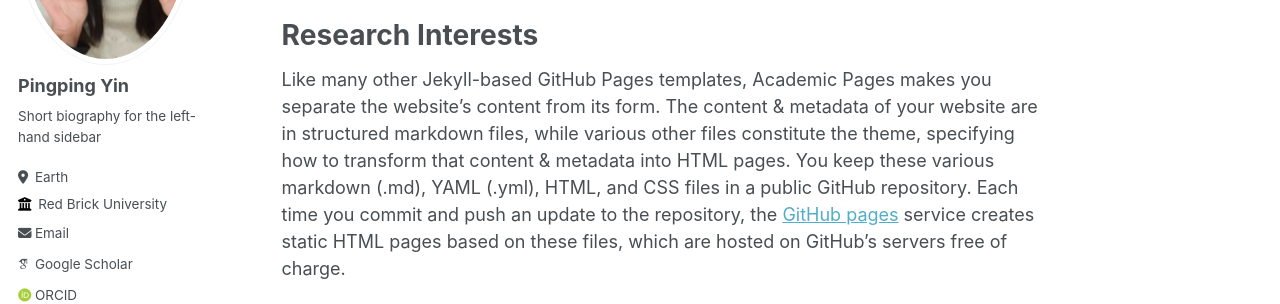
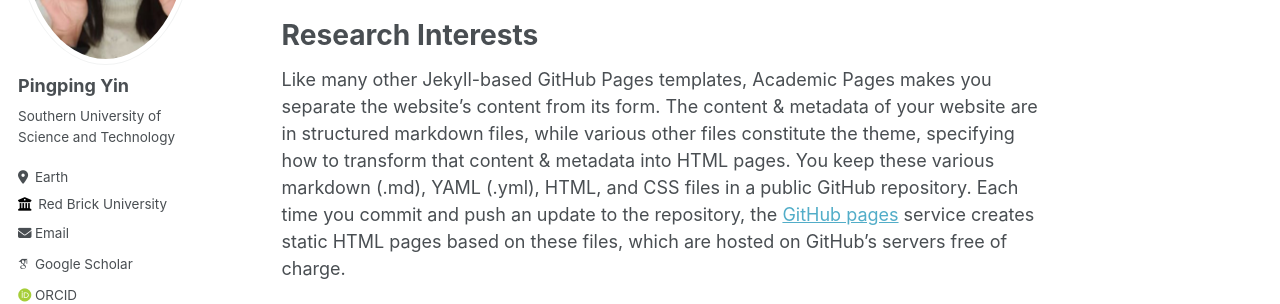
Before and after one commit to Jane-del/pingpingyinzoe.github.io, a Jekyll site: the page built from _pages/about.md, in a window 1280 px wide. Shown: the part 288-592 px from the top of the page. Built offline with Jekyll 4.4.1, drawn with Linux system fonts in a browser that asks for light colours; some web fonts are replaced.

Commit message:
Update _config.yml

```diff
--- a/_config.yml
+++ b/_config.yml
@@ -12,7 +12,7 @@ title                    : "Your Name / Site Title"
 title_separator          : "-"
 name                     : &name "Your Name"
 description              : &description "personal description"
-url                      : https://academicpages.github.io # the base hostname & protocol for your site e.g. "https://mmistakes.github.io"
+url                      : https://jane-del.github.io/pingpingyinzoe.github.io # the base hostname & protocol for your site e.g. "https://mmistakes.github.io"
 baseurl                  : "" # the subpath of your site, e.g. "/blog"
 repository               : "academicpages/academicpages.github.io"
 
@@ -24,7 +24,7 @@ author:
   avatar           : "yinpingping.png"
   name             : "Pingping Yin"
   pronouns         : # example: "she/her"
-  bio              : "Short biography for the left-hand sidebar"
+  bio              : "Southern University of Science and Technology"
   location         : "Earth"
   employer         : "Red Brick University"
   uri              : # URL
```
